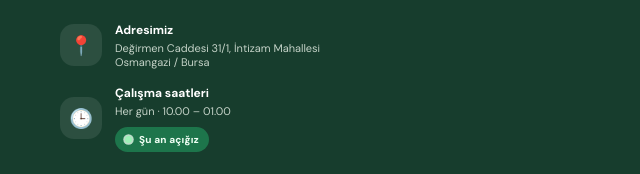
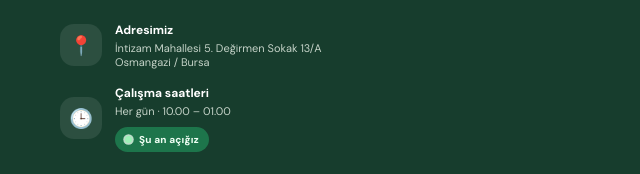
Before and after one commit to umutgidamarket/umutgidamarket.github.io, a plain HTML site: page index.html in a window 1280 px wide. Shown: the part 2675-2849 px from the top of the page, 0-640 px from the left. Drawn offline with nearby package versions, Linux system fonts and the light colour scheme.

Commit message:
address updated

```diff
--- a/index.html
+++ b/index.html
@@ -1206,7 +1206,7 @@
           <div class="contact-lines">
             <div class="contact-line">
               <div class="symbol">📍</div>
-              <div><b>Adresimiz</b><small>Değirmen Caddesi 31/1, İntizam Mahallesi<br>Osmangazi / Bursa</small></div>
+              <div><b>Adresimiz</b><small>İntizam Mahallesi 5. Değirmen Sokak 13/A <br>Osmangazi / Bursa</small></div>
             </div>
             <div class="contact-line">
               <div class="symbol">🕒</div>
```
